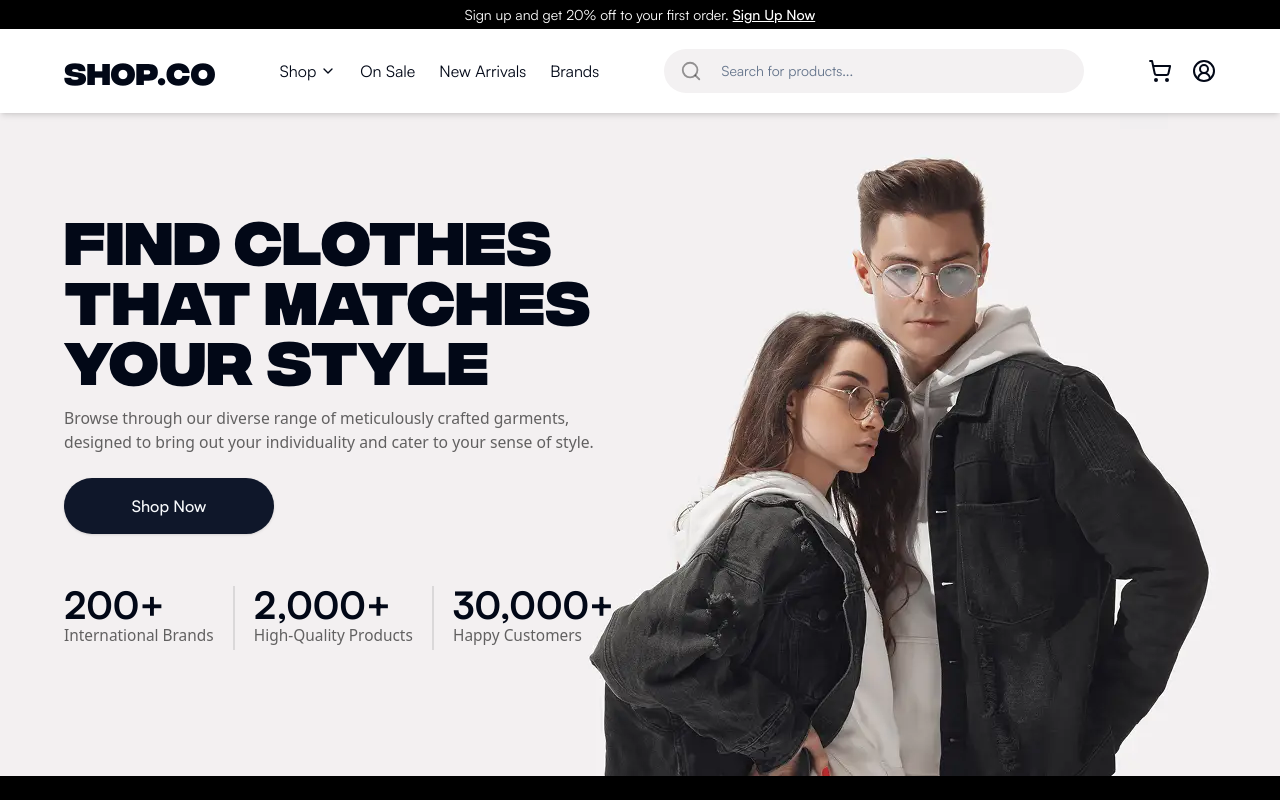
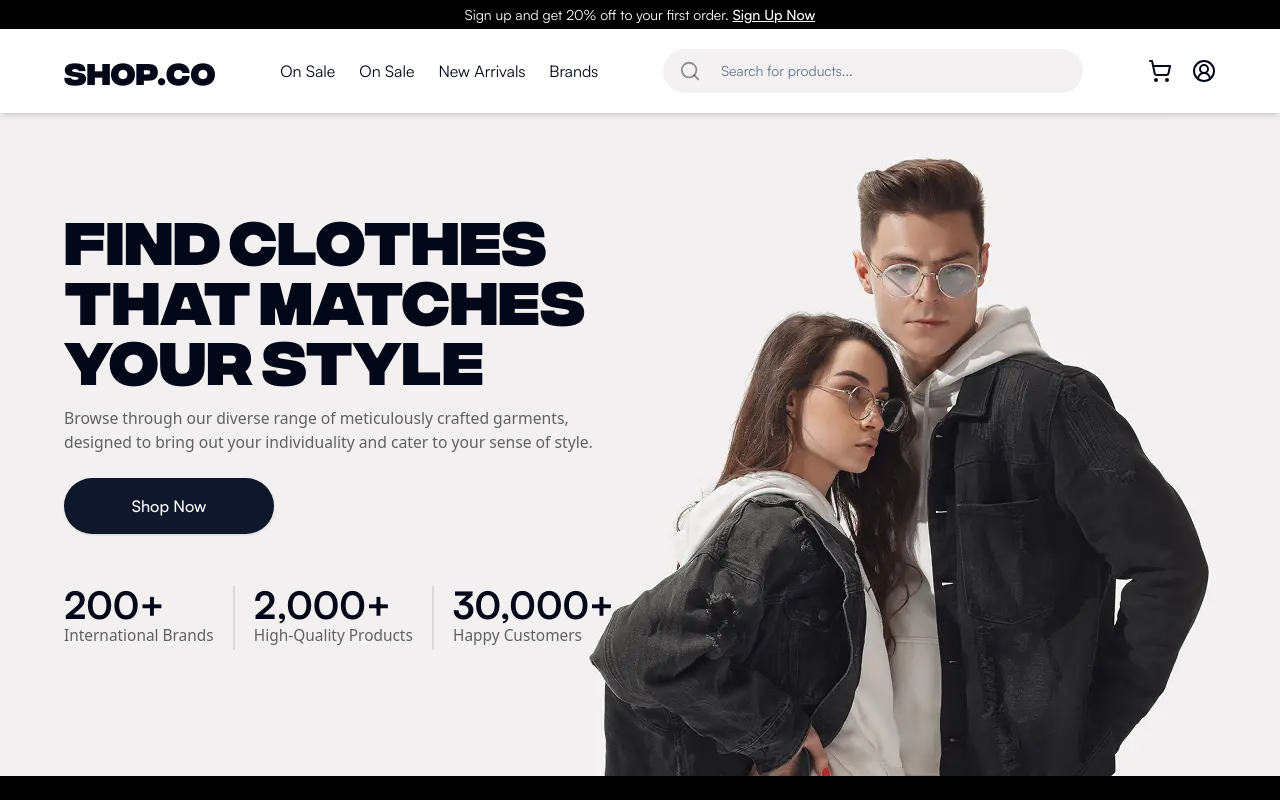
Before and after one commit to GopiSVDev/shop.co, a Next.js app: page / in a window 1280 px wide. Shown: the top 800 px of the page. Built offline with nearby package versions, Linux system fonts and the light colour scheme; no server answers.

Commit message:
feat: animate navbar and notification bar

```diff
--- a/components/layout/Navbar/DesktopNav.tsx
+++ b/components/layout/Navbar/DesktopNav.tsx
@@ -1,13 +1,6 @@
 "use client";
 
 import Link from "next/link";
-import { ChevronDown } from "lucide-react";
-import {
-  DropdownMenu,
-  DropdownMenuContent,
-  DropdownMenuItem,
-  DropdownMenuTrigger,
-} from "@/components/ui/dropdown-menu";
 
 const DesktopNav = () => {
   return (
@@ -15,17 +8,7 @@ const DesktopNav = () => {
       <nav className="hidden md:flex items-center gap-6 font-satoshi font-normal">
         <ul className="flex items-center gap-6">
           <li>
-            <DropdownMenu>
-              <DropdownMenuTrigger className="font-satoshi flex items-center gap-1">
-                Shop <ChevronDown size={16} />
-              </DropdownMenuTrigger>
-              <DropdownMenuContent>
-                <DropdownMenuItem>Shirts</DropdownMenuItem>
-                <DropdownMenuItem>T Shirts</DropdownMenuItem>
-                <DropdownMenuItem>Shorts</DropdownMenuItem>
-                <DropdownMenuItem>Jeans</DropdownMenuItem>
-              </DropdownMenuContent>
-            </DropdownMenu>
+            <Link href="/shop">On Sale</Link>
           </li>
           <li>
             <Link href="/shop">On Sale</Link>
--- a/components/layout/Navbar/Navbar.tsx
+++ b/components/layout/Navbar/Navbar.tsx
@@ -6,6 +6,7 @@ import DesktopNav from "./DesktopNav";
 import SearchBar from "./SearchBar";
 import NavActions from "./NavActions";
 import { useEffect, useState } from "react";
+import { motion } from "motion/react";
 
 const Navbar = () => {
   const [isMobileSearchOpen, setIsMobileSearchOpen] = useState(false);
@@ -25,7 +26,12 @@ const Navbar = () => {
   });
 
   return (
-    <header className="w-full bg-white sticky top-0 shadow-md">
+    <motion.header
+      initial={{ y: 10, opacity: 0 }}
+      animate={{ y: 0, opacity: 1 }}
+      transition={{ duration: 0.4 }}
+      className="w-full bg-white sticky top-0 shadow-md"
+    >
       <div className="container flex justify-between items-center px-4 py-5 md:px-10 lg:px-16 lg:gap-10">
         {/* Left Section */}
         <nav className="flex items-center gap-4">
@@ -53,7 +59,7 @@ const Navbar = () => {
           setIsMobileSearchOpen={setIsMobileSearchOpen}
         />
       </div>
-    </header>
+    </motion.header>
   );
 };
 
--- a/components/layout/sections/home/NotificationBar.tsx
+++ b/components/layout/sections/home/NotificationBar.tsx
@@ -1,6 +1,13 @@
+import * as motion from "motion/react-client";
+
 const NotificationBar = () => {
   return (
-    <div className="w-full top-0 left-0 right-0 bg-black text-white text-center py-1 font-satoshi">
+    <motion.div
+      initial={{ y: -200, opacity: 0 }}
+      animate={{ y: 0, opacity: 1 }}
+      transition={{ duration: 0.4, ease: "easeOut" }}
+      className="w-full top-0 left-0 right-0 bg-black text-white text-center py-1 font-satoshi"
+    >
       <div>
         <p className="font-normal text-[12px] md:text-[14px]">
           Sign up and get 20% off to your first order.{" "}
@@ -9,7 +16,7 @@ const NotificationBar = () => {
           </a>
         </p>
       </div>
-    </div>
+    </motion.div>
   );
 };
 
--- a/components/layout/sections/home/hero/PrimaryInfo.tsx
+++ b/components/layout/sections/home/hero/PrimaryInfo.tsx
@@ -1,22 +1,88 @@
 import { Button } from "@/components/ui/button";
 import Link from "next/link";
+import * as motion from "motion/react-client";
+
+const containerVariants = {
+  hidden: { opacity: 0 },
+  visible: {
+    opacity: 1,
+    transition: {
+      staggerChildren: 0.08,
+    },
+  },
+};
+
+const wordVariants = {
+  hidden: { y: 20, opacity: 0 },
+  visible: {
+    y: 0,
+    opacity: 1,
+    transition: {
+      type: "spring",
+      stiffness: 100,
+      damping: 12,
+    },
+  },
+};
+
+const wordVariants1 = {
+  hidden: { y: 10, opacity: 0 },
+  visible: {
+    y: 0,
+    opacity: 1,
+    transition: {
+      type: "tween",
+      duration: 0.3,
+    },
+  },
+};
+
+const lines = ["FIND CLOTHES", "THAT MATCHES", "YOUR STYLE"];
+const paragraphText = `Browse through our diverse range of meticulously crafted garments, designed to bring out your individuality and cater to your sense of style.`;
 
 const PrimaryInfo = () => {
   return (
     <div className="pt-[clamp(2.5rem,1.375rem+5.625vw,6.4375rem)]">
-      <h1 className="text-[clamp(2.25rem,1.75rem+2.5vw,4rem)] font-bold font-integralCf leading-none pb-5">
-        FIND CLOTHES <br />
-        THAT MATCHES <br />
-        YOUR STYLE
-      </h1>
-      <p className="text-[hsla(0,0%,0%,0.6)] text-[clamp(0.875rem,0.8392857142857143rem+0.17857142857142858vw,1rem)] pb-6 max-w-[545px]">
-        Browse through our diverse range of meticulously crafted garments,
-        designed to bring out your individuality and cater to your sense of
-        style.
-      </p>
+      <motion.h1
+        variants={containerVariants}
+        initial="hidden"
+        animate="visible"
+        className="text-[clamp(2.25rem,1.75rem+2.5vw,4rem)] font-bold font-integralCf leading-none pb-5"
+      >
+        {lines.map((line, i) => (
+          <div key={i} className="block">
+            {line.split(" ").map((word, j) => (
+              <motion.span
+                key={`${i}-${j}`}
+                variants={wordVariants}
+                className="inline-block mr-2"
+              >
+                {word}
+              </motion.span>
+            ))}
+          </div>
+        ))}
+      </motion.h1>
+
+      <motion.p
+        variants={containerVariants}
+        initial="hidden"
+        animate="visible"
+        className="text-[hsla(0,0%,0%,0.6)] text-[clamp(0.875rem,0.8392857142857143rem+0.17857142857142858vw,1rem)] pb-6 max-w-[545px]"
+      >
+        {paragraphText.split(" ").map((word, i) => (
+          <motion.span
+            key={i}
+            variants={wordVariants1}
+            className="inline-block mr-1"
+          >
+            {word}
+          </motion.span>
+        ))}
+      </motion.p>
       <Link href="/shop">
-        <Button className="font-satoshi font-medium w-full md:max-w-[210px]">
-          Shop Now
+        <Button className="font-satoshi font-medium w-full md:max-w-[210px] transform transition-transform duration-200 hover:scale-[1.1] active:scale-90">
+          Shop Now{" "}
         </Button>
       </Link>
     </div>
--- a/next.config.ts
+++ b/next.config.ts
@@ -2,7 +2,14 @@ import type { NextConfig } from "next";
 
 const nextConfig: NextConfig = {
   images: {
-    domains: ["cdn.dummyjson.com"],
+    remotePatterns: [
+      {
+        protocol: "https",
+        hostname: "cdn.dummyjson.com",
+        port: "",
+        search: "",
+      },
+    ],
   },
 };
 
--- a/package.json
+++ b/package.json
@@ -22,7 +22,8 @@
     "embla-carousel-react": "^8.5.2",
     "framer-motion": "^12.4.7",
     "lucide-react": "^0.475.0",
-    "next": "15.1.7",
+    "motion": "^12.10.4",
+    "next": "^15.3.2",
     "react": "^19.0.0",
     "react-dom": "^19.0.0",
     "tailwind-merge": "^3.0.1",
```
Also changed, not shown: 1 other file (tests, documents, lock files or other folders).
